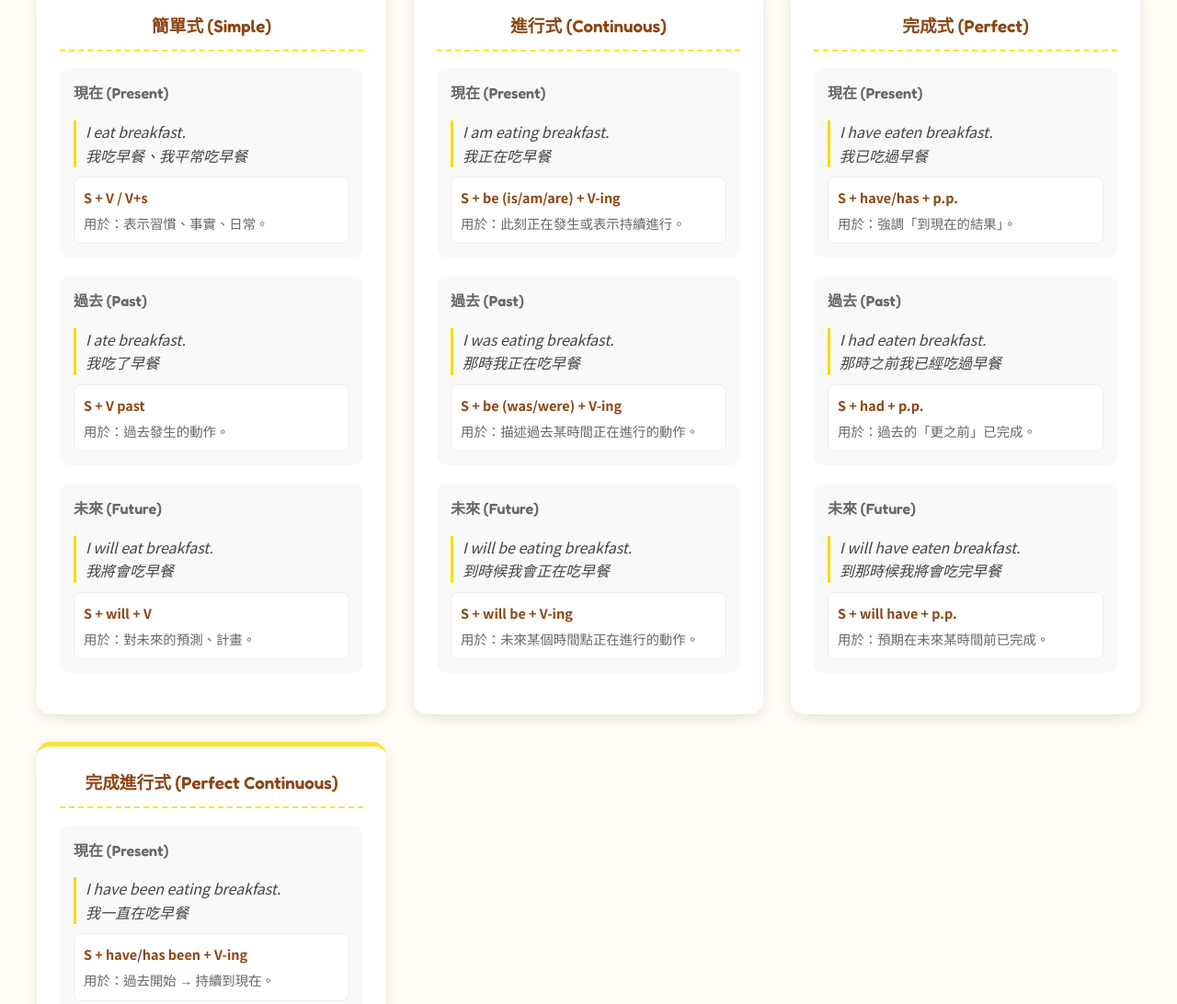
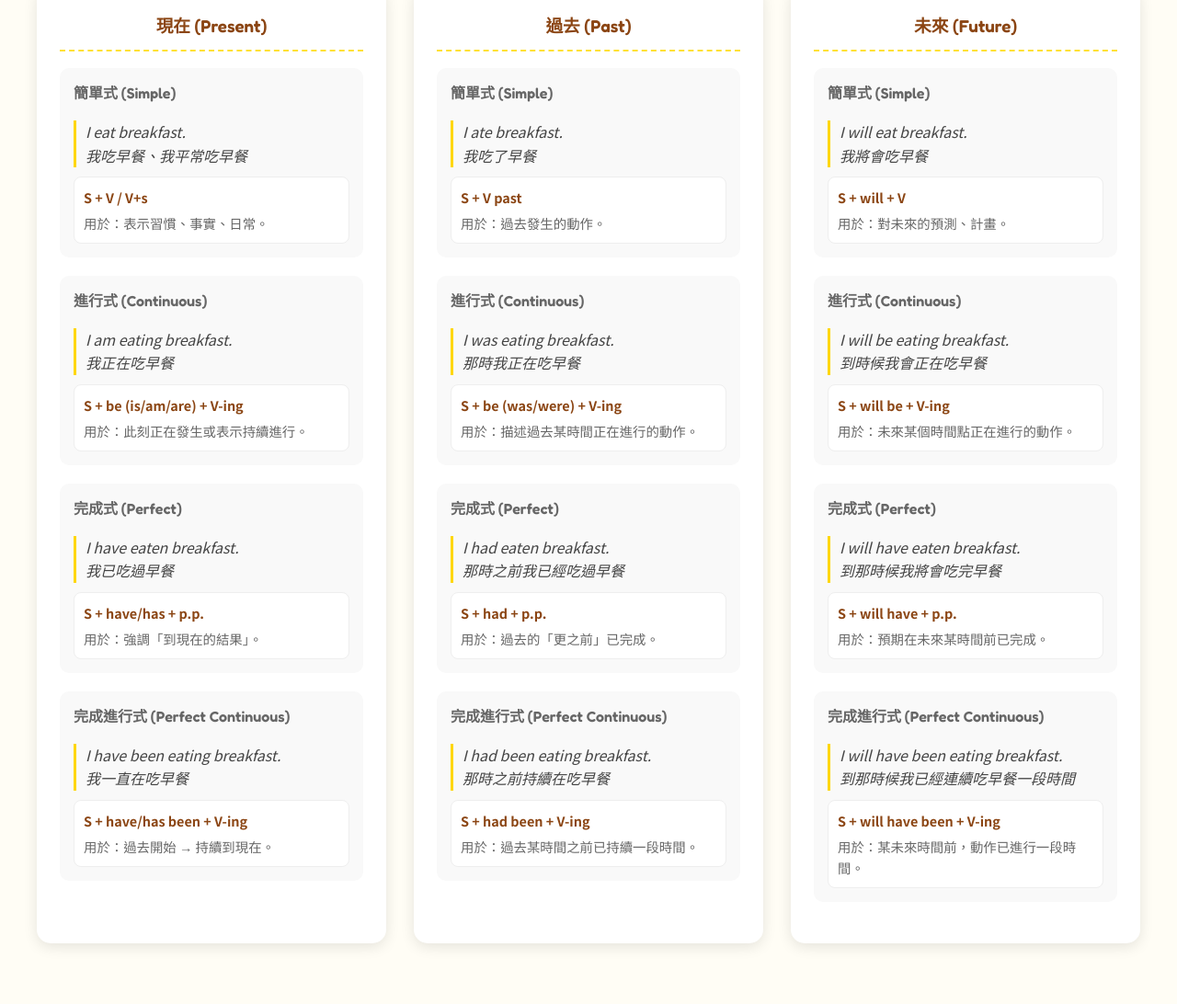
Before and after one commit to sakiman/TOEIC, a plain HTML site: page docs/index.html in a window 1280 px wide. Shown: the part 1668-2760 px from the top of the page at 92% size. Drawn offline with Linux system fonts and the light colour scheme.

Commit message:
調整 "二、12 時態文法表" 由 簡單式 (Simple)、進行式 (Continuous)、完成式 (Perfect)、完成進行式 (Perfect Continuous) 四大區塊 改為 現在 (Present)、過去 (Past)、未來 (Future) 三大區塊，下面各有：簡單式 (Simple)、進行式 (Continuous)、完成式 (Perfect)、完成進行式 (Perfect Continuous)

```diff
--- a/docs/index.html
+++ b/docs/index.html
@@ -62,11 +62,11 @@
             <h2>二、12 時態文法表</h2>
 
             <div class="grammar-grid">
-                <!-- Simple Tenses -->
+                <!-- Present Tenses -->
                 <div class="grammar-card">
-                    <h3>簡單式 (Simple)</h3>
+                    <h3>現在 (Present)</h3>
                     <div class="tense-block">
-                        <h4>現在 (Present)</h4>
+                        <h4>簡單式 (Simple)</h4>
                         <p class="example">I eat breakfast.<br>我吃早餐、我平常吃早餐</p>
                         <div class="rule">
                             <strong>S + V / V+s</strong>
@@ -74,7 +74,36 @@
                         </div>
                     </div>
                     <div class="tense-block">
-                        <h4>過去 (Past)</h4>
+                        <h4>進行式 (Continuous)</h4>
+                        <p class="example">I am eating breakfast.<br>我正在吃早餐</p>
+                        <div class="rule">
+                            <strong>S + be (is/am/are) + V-ing</strong>
+                            <p>用於：此刻正在發生或表示持續進行。</p>
+                        </div>
+                    </div>
+                    <div class="tense-block">
+                        <h4>完成式 (Perfect)</h4>
+                        <p class="example">I have eaten breakfast.<br>我已吃過早餐</p>
+                        <div class="rule">
+                            <strong>S + have/has + p.p.</strong>
+                            <p>用於：強調「到現在的結果」。</p>
+                        </div>
+                    </div>
+                    <div class="tense-block">
+                        <h4>完成進行式 (Perfect Continuous)</h4>
+                        <p class="example">I have been eating breakfast.<br>我一直在吃早餐</p>
+                        <div class="rule">
+                            <strong>S + have/has been + V-ing</strong>
+                            <p>用於：過去開始 → 持續到現在。</p>
+                        </div>
+                    </div>
+                </div>
+
+                <!-- Past Tenses -->
+                <div class="grammar-card">
+                    <h3>過去 (Past)</h3>
+                    <div class="tense-block">
+                        <h4>簡單式 (Simple)</h4>
                         <p class="example">I ate breakfast.<br>我吃了早餐</p>
                         <div class="rule">
                             <strong>S + V past</strong>
@@ -82,28 +111,7 @@
                         </div>
                     </div>
                     <div class="tense-block">
-                        <h4>未來 (Future)</h4>
-                        <p class="example">I will eat breakfast.<br>我將會吃早餐</p>
-                        <div class="rule">
-                            <strong>S + will + V</strong>
-                            <p>用於：對未來的預測、計畫。</p>
-                        </div>
-                    </div>
-                </div>
-
-                <!-- Continuous Tenses -->
-                <div class="grammar-card">
-                    <h3>進行式 (Continuous)</h3>
-                    <div class="tense-block">
-                        <h4>現在 (Present)</h4>
-                        <p class="example">I am eating breakfast.<br>我正在吃早餐</p>
-                        <div class="rule">
-                            <strong>S + be (is/am/are) + V-ing</strong>
-                            <p>用於：此刻正在發生或表示持續進行。</p>
-                        </div>
-                    </div>
-                    <div class="tense-block">
-                        <h4>過去 (Past)</h4>
+                        <h4>進行式 (Continuous)</h4>
                         <p class="example">I was eating breakfast.<br>那時我正在吃早餐</p>
                         <div class="rule">
                             <strong>S + be (was/were) + V-ing</strong>
@@ -111,28 +119,7 @@
                         </div>
                     </div>
                     <div class="tense-block">
-                        <h4>未來 (Future)</h4>
-                        <p class="example">I will be eating breakfast.<br>到時候我會正在吃早餐</p>
-                        <div class="rule">
-                            <strong>S + will be + V-ing</strong>
-                            <p>用於：未來某個時間點正在進行的動作。</p>
-                        </div>
-                    </div>
-                </div>
-
-                <!-- Perfect Tenses -->
-                <div class="grammar-card">
-                    <h3>完成式 (Perfect)</h3>
-                    <div class="tense-block">
-                        <h4>現在 (Present)</h4>
-                        <p class="example">I have eaten breakfast.<br>我已吃過早餐</p>
-                        <div class="rule">
-                            <strong>S + have/has + p.p.</strong>
-                            <p>用於：強調「到現在的結果」。</p>
-                        </div>
-                    </div>
-                    <div class="tense-block">
-                        <h4>過去 (Past)</h4>
+                        <h4>完成式 (Perfect)</h4>
                         <p class="example">I had eaten breakfast.<br>那時之前我已經吃過早餐</p>
                         <div class="rule">
                             <strong>S + had + p.p.</strong>
@@ -140,36 +127,44 @@
                         </div>
                     </div>
                     <div class="tense-block">
-                        <h4>未來 (Future)</h4>
+                        <h4>完成進行式 (Perfect Continuous)</h4>
+                        <p class="example">I had been eating breakfast.<br>那時之前持續在吃早餐</p>
+                        <div class="rule">
+                            <strong>S + had been + V-ing</strong>
+                            <p>用於：過去某時間之前已持續一段時間。</p>
+                        </div>
+                    </div>
+                </div>
+
+                <!-- Future Tenses -->
+                <div class="grammar-card">
+                    <h3>未來 (Future)</h3>
+                    <div class="tense-block">
+                        <h4>簡單式 (Simple)</h4>
+                        <p class="example">I will eat breakfast.<br>我將會吃早餐</p>
+                        <div class="rule">
+                            <strong>S + will + V</strong>
+                            <p>用於：對未來的預測、計畫。</p>
+                        </div>
+                    </div>
+                    <div class="tense-block">
+                        <h4>進行式 (Continuous)</h4>
+                        <p class="example">I will be eating breakfast.<br>到時候我會正在吃早餐</p>
+                        <div class="rule">
+                            <strong>S + will be + V-ing</strong>
+                            <p>用於：未來某個時間點正在進行的動作。</p>
+                        </div>
+                    </div>
+                    <div class="tense-block">
+                        <h4>完成式 (Perfect)</h4>
                         <p class="example">I will have eaten breakfast.<br>到那時候我將會吃完早餐</p>
                         <div class="rule">
                             <strong>S + will have + p.p.</strong>
                             <p>用於：預期在未來某時間前已完成。</p>
                         </div>
                     </div>
-                </div>
-
-                <!-- Perfect Continuous Tenses -->
-                <div class="grammar-card">
-                    <h3>完成進行式 (Perfect Continuous)</h3>
                     <div class="tense-block">
-                        <h4>現在 (Present)</h4>
-                        <p class="example">I have been eating breakfast.<br>我一直在吃早餐</p>
-                        <div class="rule">
-                            <strong>S + have/has been + V-ing</strong>
-                            <p>用於：過去開始 → 持續到現在。</p>
-                        </div>
-                    </div>
-                    <div class="tense-block">
-                        <h4>過去 (Past)</h4>
-                        <p class="example">I had been eating breakfast.<br>那時之前持續在吃早餐</p>
-                        <div class="rule">
-                            <strong>S + had been + V-ing</strong>
-                            <p>用於：過去某時間之前已持續一段時間。</p>
-                        </div>
-                    </div>
-                    <div class="tense-block">
-                        <h4>未來 (Future)</h4>
+                        <h4>完成進行式 (Perfect Continuous)</h4>
                         <p class="example">I will have been eating breakfast.<br>到那時候我已經連續吃早餐一段時間</p>
                         <div class="rule">
                             <strong>S + will have been + V-ing</strong>
```
